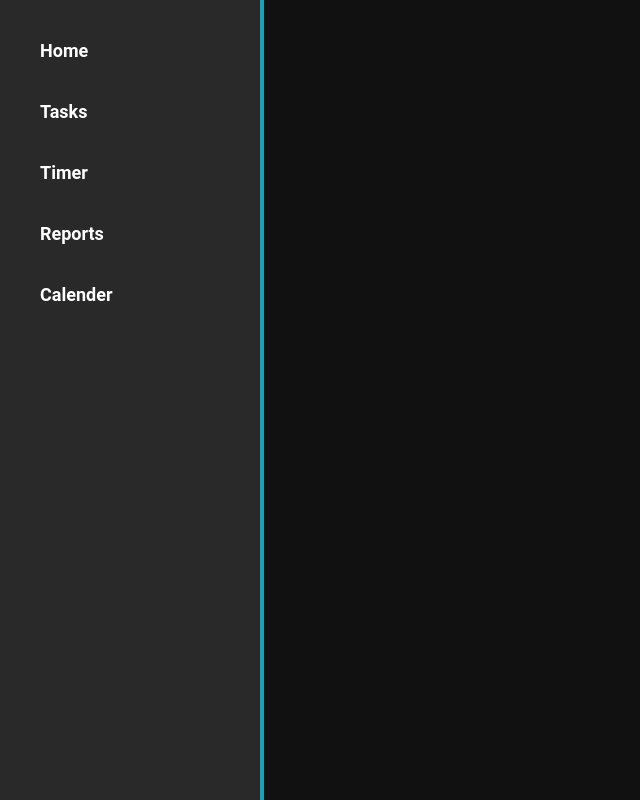
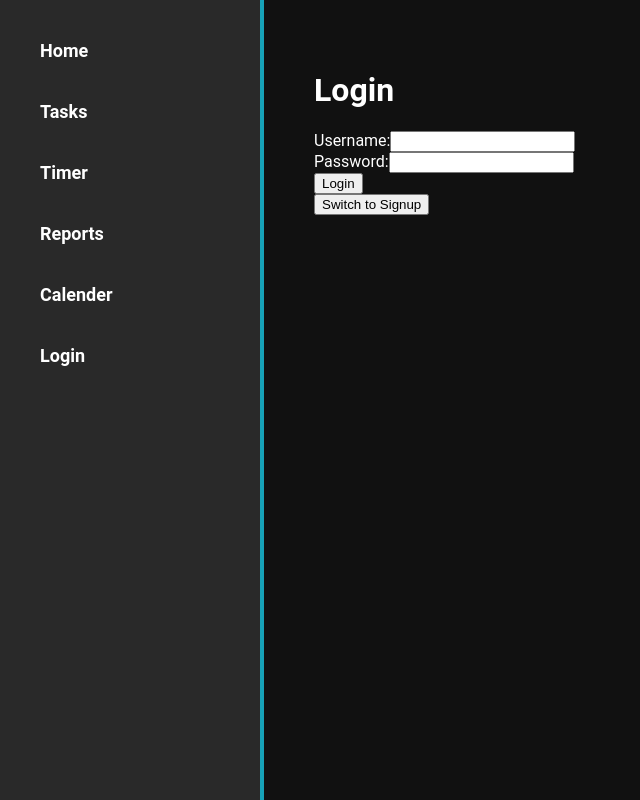
Before and after one commit to birdup000/ADHD-TaskManagementPanel, a React (Create React App) app in the folder adhdpanel/: page /login in a window 1280 px wide. Shown: the whole page, without its empty margins (0-640 px from the left). Built offline with nearby package versions, Linux system fonts and the light colour scheme; the HTML template or start-up script is replaced by a standard one; what react-google-calendar-api would draw is missing.

Commit message:
add login basic json store

```diff
--- a/adhdpanel/backend-adhdpanel/taskList.json
+++ b/adhdpanel/backend-adhdpanel/taskList.json
@@ -1 +1 @@
-[{"task":"hello","status":"pending","dueDate":"","notes":"","priority":"medium","category":"work","reminders":[]}]
+[{"task":"example","status":"pending","dueDate":"","notes":"","priority":"medium","category":"work","reminders":[]}]
--- /dev/null
+++ b/adhdpanel/backend-adhdpanel/users.json
@@ -0,0 +1 @@
+[{"username":"gecko","password":"gecko"}]
--- a/adhdpanel/package.json
+++ b/adhdpanel/package.json
@@ -10,6 +10,7 @@
     "@testing-library/jest-dom": "^5.17.0",
     "@testing-library/react": "^13.4.0",
     "@testing-library/user-event": "^13.5.0",
+    "axios": "^1.6.0",
     "body-parser": "^1.20.2",
     "cors": "^2.8.5",
     "express": "^4.18.2",
--- a/adhdpanel/src/ADHDPanel.js
+++ b/adhdpanel/src/ADHDPanel.js
@@ -5,6 +5,7 @@ import Tasks from "./components/Tasks";
 import Timer from "./components/Timer";
 import Reports from "./components/Reports";
 import Calender from "./components/Calender.tsx";
+import LoginForm from "./components/Login"
 import "./ADHDPanel.css";
 
 const ADHDPanel = () => {
@@ -28,6 +29,9 @@ const ADHDPanel = () => {
             <li>
               <Link to="/calendar">Calender</Link>
             </li>
+            <li>
+              <Link to="/login">Login</Link>
+            </li>
           </ul>
         </div>
         <div className="content">
@@ -37,6 +41,7 @@ const ADHDPanel = () => {
             <Route path="/timer" element={<Timer />} />
             <Route path="/reports" element={<Reports />} />
             <Route path="/calendar" element={<Calender />} />
+            <Route path="/login" element={<LoginForm />} />
           </Routes>
         </div>
       </div>
--- /dev/null
+++ b/adhdpanel/src/components/Login.js
@@ -0,0 +1,97 @@
+import React, { useState } from "react";
+import axios from "axios";
+
+const LoginForm = ({ onSuccess }) => {
+  const [showLogin, setShowLogin] = useState(true);
+  const [username, setUsername] = useState("");
+  const [password, setPassword] = useState("");
+  const [confirmPassword, setConfirmPassword] = useState("");
+  const [errorMessage, setErrorMessage] = useState("");
+
+  const handleToggleForm = () => {
+    setShowLogin(!showLogin);
+  };
+
+  const handleLogin = async (e) => {
+    e.preventDefault();
+
+    try {
+      const response = await axios.post("http://localhost:5000/api/login", { username, password });
+      if (response.status === 200) {
+        onSuccess();
+      }
+    } catch (error) {
+      if (error.response.status === 401) {
+        setErrorMessage("Invalid username or password");
+      } else {
+        setErrorMessage("An error occurred. Please try again later.");
+      }
+    }
+  };
+
+  const handleSignup = async (e) => {
+    e.preventDefault();
+
+    if (password !== confirmPassword) {
+      setErrorMessage("Passwords do not match");
+      return;
+    }
+
+    try {
+      const response = await axios.post("http://localhost:5000/api/signup", { username, password });
+      if (response.status === 200) {
+        onSuccess();
+      }
+    } catch (error) {
+      if (error.response.status === 409) {
+        setErrorMessage("Username already exists");
+      } else {
+        setErrorMessage("An error occurred. Please try again later.");
+      }
+    }
+  };
+
+  return (
+    <div>
+      <h1>{showLogin ? "Login" : "Signup"}</h1>
+      <form onSubmit={showLogin ? handleLogin : handleSignup}>
+        <div>
+          <label>Username:</label>
+          <input
+            type="text"
+            value={username}
+            onChange={(e) => setUsername(e.target.value)}
+            required
+          />
+        </div>
+        <div>
+          <label>Password:</label>
+          <input
+            type="password"
+            value={password}
+            onChange={(e) => setPassword(e.target.value)}
+            required
+          />
+        </div>
+        {!showLogin && (
+          <div>
+            <label>Confirm Password:</label>
+            <input
+              type="password"
+              value={confirmPassword}
+              onChange={(e) => setConfirmPassword(e.target.value)}
+              required
+            />
+          </div>
+        )}
+        <button type="submit">{showLogin ? "Login" : "Signup"}</button>
+      </form>
+      {errorMessage && <p>{errorMessage}</p>}
+      <button onClick={handleToggleForm}>
+        {showLogin ? "Switch to Signup" : "Switch to Login"}
+      </button>
+    </div>
+  );
+};
+
+export default LoginForm;
```
Also changed, not shown: adhdpanel/backend-adhdpanel/main.js (+48 -0 lines), 1 other file (tests, documents, lock files or other folders).
